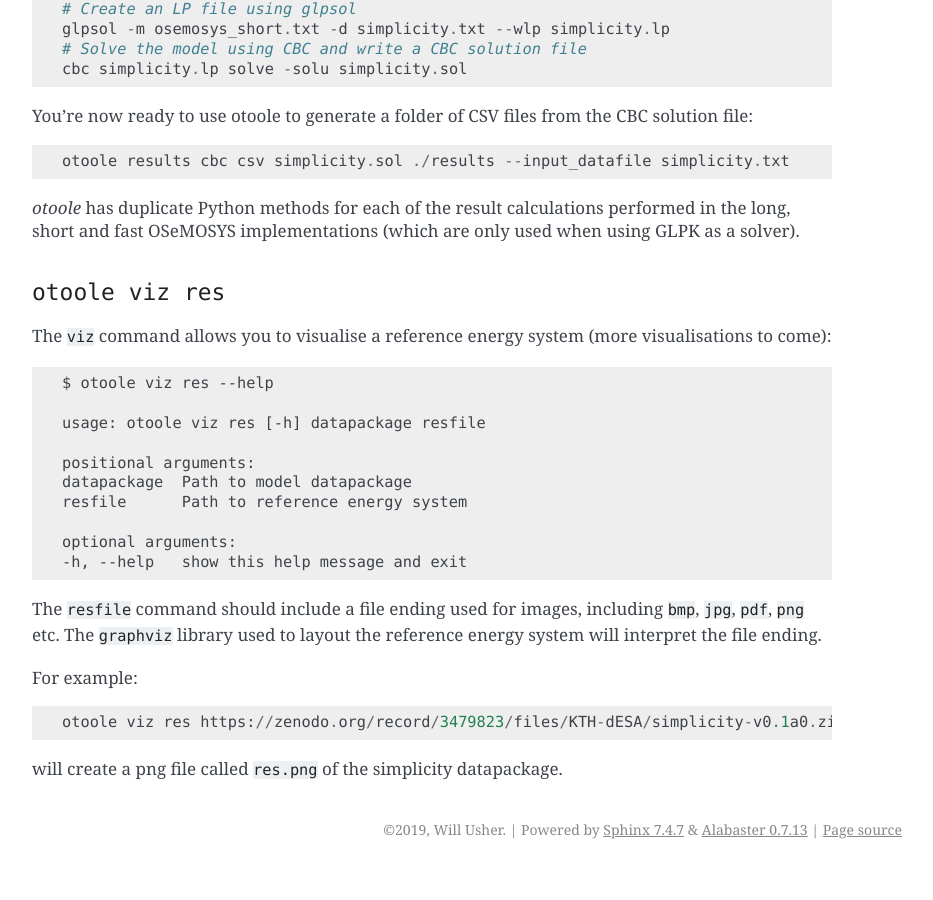
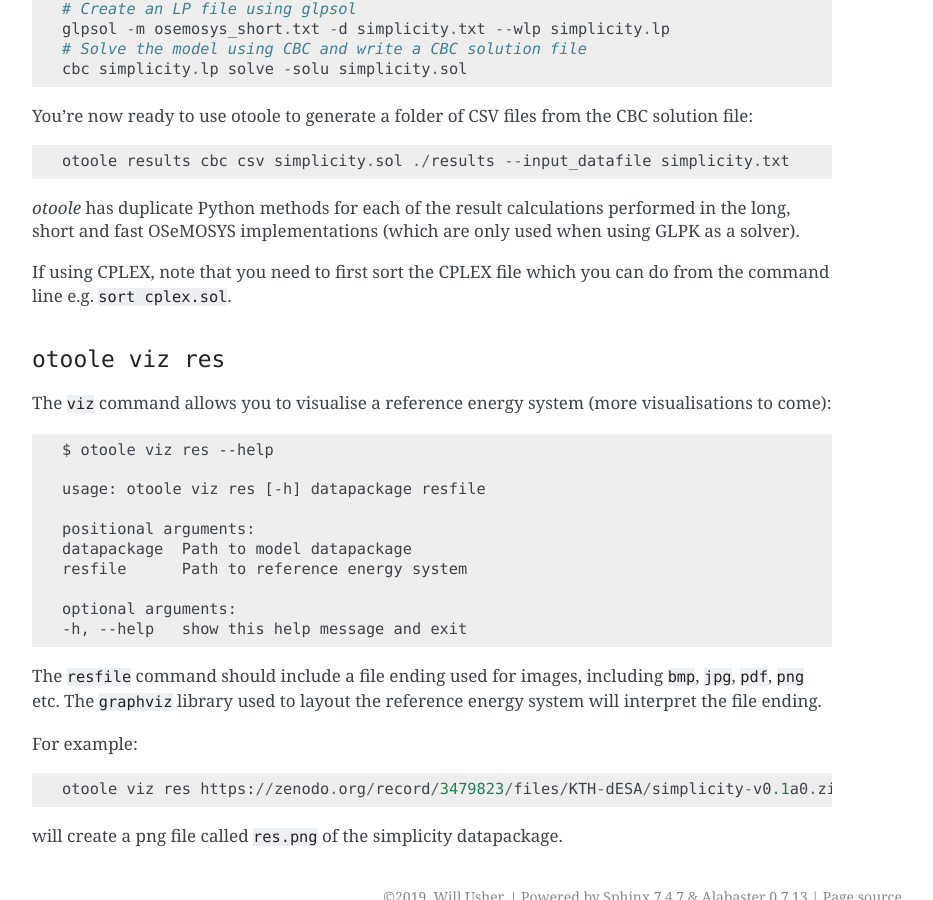
Before and after one commit to OSeMOSYS/otoole, a Sphinx documentation site: the page built from docs/functionality.rst, in a window 1280 px wide and 900 px high, scrolled down 3316 px. Shown: the whole window, without its empty margins (338-1271 px from the left). Built offline with Sphinx 7.4.7, drawn with Linux system fonts in a browser that asks for light colours; before the commit the page ends 4185 px from its top, so only the background shows below that.

Commit message:
Added line on pre-processing CPLEX solution

```diff
--- a/docs/functionality.rst
+++ b/docs/functionality.rst
@@ -147,6 +147,8 @@ You're now ready to use otoole to generate a folder of CSV files from the CBC so
 *otoole* has duplicate Python methods for each of the result calculations performed in the long, short and fast OSeMOSYS
 implementations (which are only used when using GLPK as a solver).
 
+If using CPLEX, note that you need to first sort the CPLEX file which you can do from the command line e.g. ``sort cplex.sol``.
+
 ``otoole viz res``
 ==================
 
```
